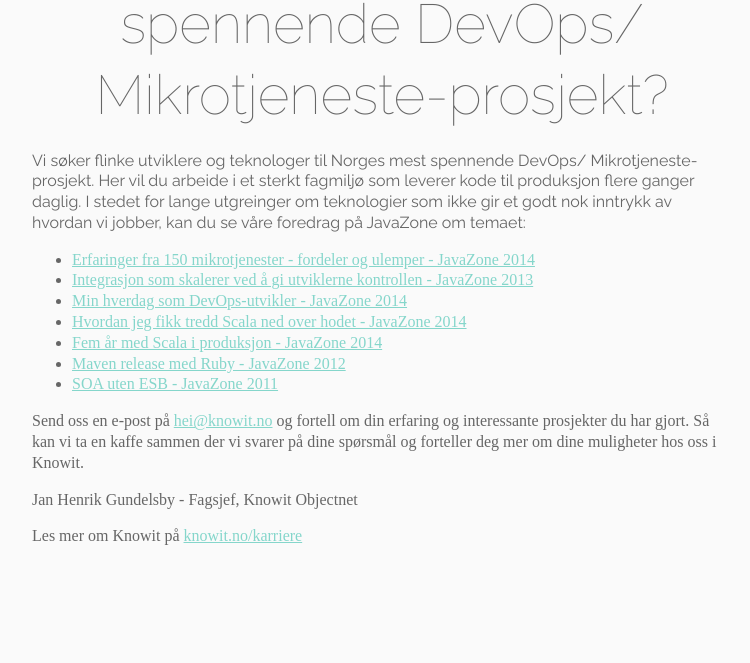
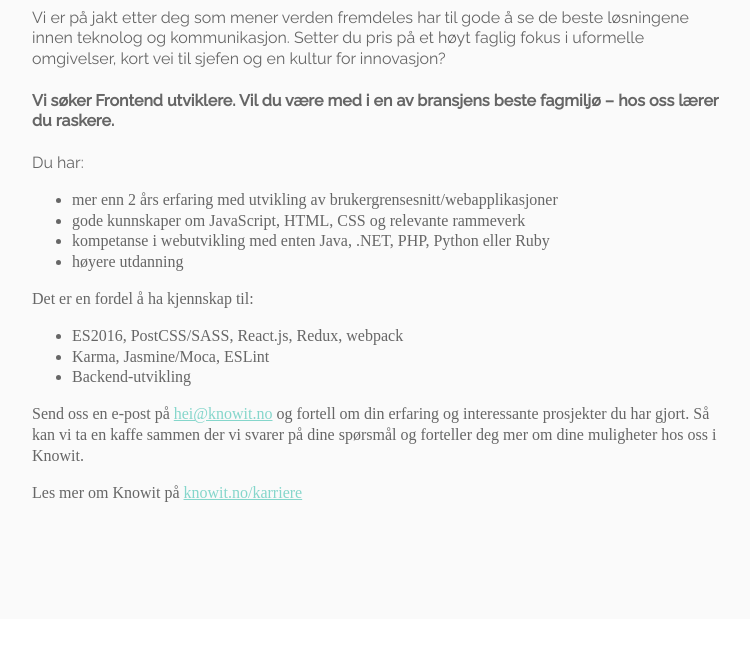
Before and after one commit to knowit/utviklere.knowit.no, a website: page index.html in a window 1280 px wide. Shown: the part 184-847 px from the top of the page, without its empty margins (258-1008 px from the left). After the commit the page ends 803 px from the top, so only its background shows below. Drawn offline with nearby package versions, Linux system fonts and the light colour scheme.

Commit message:
Front-end-tekst

```diff
--- a/index.html
+++ b/index.html
@@ -12,22 +12,28 @@
   <body>
     <section class="two">
       <div class="content">
-        <h1>Vil du jobbe i Norges mest spennende DevOps/ Mikrotjeneste-prosjekt?</h1>
+        <h1>Frontend utviklere</h1>
         <p class="lead">
-          Vi søker flinke utviklere og teknologer til Norges mest spennende DevOps/ Mikrotjeneste-prosjekt. Her vil du
-          arbeide i et sterkt fagmiljø
-          som leverer kode til produksjon flere ganger daglig. I stedet for lange utgreinger om teknologier som
-          ikke gir et godt nok inntrykk
-          av hvordan vi jobber, kan du se våre foredrag på JavaZone om temaet:
+          Vi er på jakt etter deg som mener verden fremdeles har til gode å se de beste løsningene innen teknolog og kommunikasjon. Setter du pris på et høyt faglig fokus i uformelle omgivelser, kort vei til sjefen og en kultur for innovasjon?
+
+          <br/><br/>
+          <strong>Vi søker Frontend utviklere. Vil du være med i en av bransjens beste fagmiljø – hos oss lærer du raskere.</strong>
+          <br/></br>
+          Du har:
         </p>
-        <ul id="talks">
-          <li><a href="http://vimeo.com/105777594">Erfaringer fra 150 mikrotjenester - fordeler og ulemper - JavaZone 2014</a></li>
-          <li><a href="http://vimeo.com/74415652">Integrasjon som skalerer ved å gi utviklerne kontrollen - JavaZone 2013</a></li>
-          <li><a href="http://vimeo.com/105771545">Min hverdag som DevOps-utvikler - JavaZone 2014</a></li>
-          <li><a href="http://vimeo.com/105751258">Hvordan jeg fikk tredd Scala ned over hodet - JavaZone 2014</a></li>
-          <li><a href="http://vimeo.com/105888911">Fem år med Scala i produksjon - JavaZone 2014</a></li>
-          <li><a href="http://vimeo.com/49381224">Maven release med Ruby - JavaZone 2012</a></li>
-          <li><a href="http://vimeo.com/28759841">SOA uten ESB - JavaZone 2011</a></li>
+        <ul id="duhar">
+          <li>mer enn 2 års erfaring med utvikling av brukergrensesnitt/webapplikasjoner</li>
+          <li>gode kunnskaper om JavaScript, HTML, CSS og relevante rammeverk</li>
+          <li>kompetanse i webutvikling med enten Java, .NET, PHP, Python eller Ruby</li>
+          <li>høyere utdanning</li>
+        </ul>
+        <p>
+        Det er en fordel å ha kjennskap til:
+        </p>
+        <ul id="fordel">
+          <li>ES2016, PostCSS/SASS, React.js, Redux, webpack</li>
+          <li>Karma, Jasmine/Moca, ESLint</li>
+          <li>Backend-utvikling</li>
         </ul>
         <p>
           Send oss en e-post på  <a href="mailto:hei@knowit.no">hei@knowit.no</a> og fortell om din erfaring og interessante prosjekter du har
@@ -35,10 +41,6 @@
           sammen der vi svarer på dine spørsmål og forteller deg mer om dine muligheter hos
           oss i Knowit.
         </p>
-        <p>
-          Jan Henrik Gundelsby -
-          Fagsjef, Knowit Objectnet
-        </p>
         <p>Les mer om Knowit på <a href="http://knowit.no/karriere">knowit.no/karriere</a></p>
       </div>
     </section>
```
